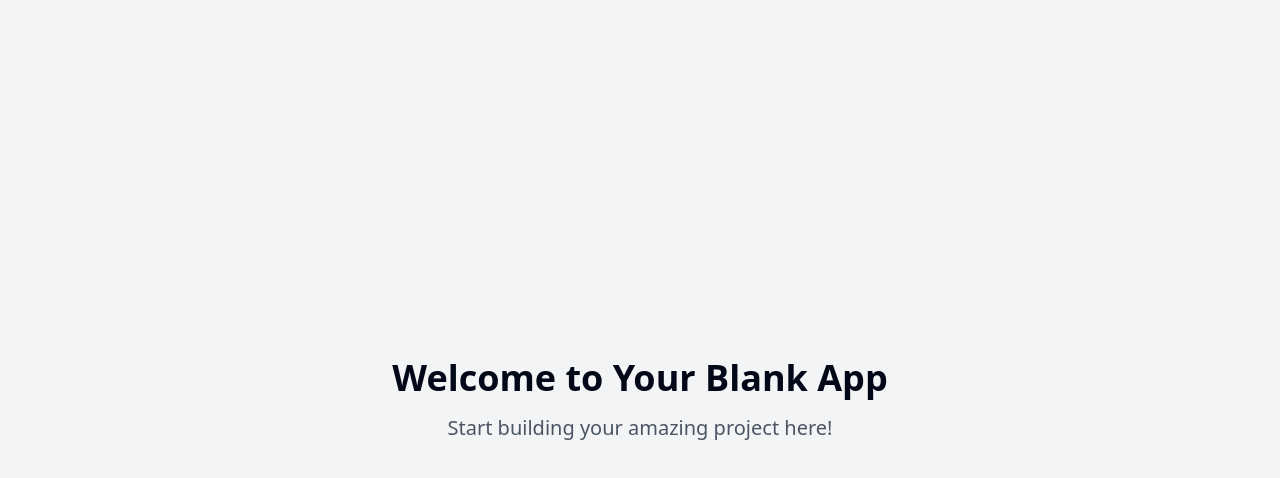
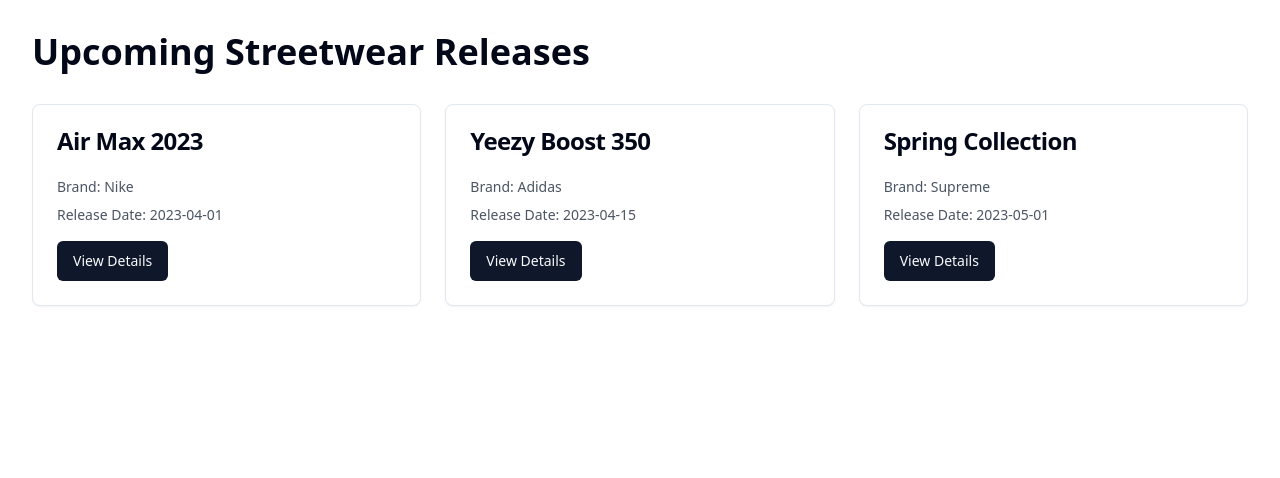
Before and after one commit to ajtruex/streetwear-luminary, a React (Vite) app: page / in a window 1280 px wide. Shown: the top 478 px of the page. Built offline with nearby package versions, Linux system fonts and the light colour scheme.

Commit message:
Create streetwear releases aggregator
Implement a website that aggregates streetwear releases, enhancing the current project to focus on this niche market.
[skip gpt_engineer]

```diff
--- a/src/nav-items.jsx
+++ b/src/nav-items.jsx
@@ -1,5 +1,6 @@
-import { HomeIcon } from "lucide-react";
+import { HomeIcon, ShirtIcon } from "lucide-react";
 import Index from "./pages/Index.jsx";
+import ReleaseDetails from "./pages/ReleaseDetails.jsx";
 
 /**
  * Central place for defining the navigation items. Used for navigation components and routing.
@@ -11,4 +12,10 @@ export const navItems = [
     icon: <HomeIcon className="h-4 w-4" />,
     page: <Index />,
   },
+  {
+    title: "Release Details",
+    to: "/release/:id",
+    icon: <ShirtIcon className="h-4 w-4" />,
+    page: <ReleaseDetails />,
+  },
 ];
--- a/src/pages/Index.jsx
+++ b/src/pages/Index.jsx
@@ -1,11 +1,44 @@
-// Update this page (the content is just a fallback if you fail to update the page)
+import { useQuery } from "@tanstack/react-query";
+import { Card, CardContent, CardHeader, CardTitle } from "@/components/ui/card";
+import { Button } from "@/components/ui/button";
+import { Link } from "react-router-dom";
+
+const fetchReleases = async () => {
+  // Simulating API call
+  return [
+    { id: 1, brand: "Nike", name: "Air Max 2023", date: "2023-04-01" },
+    { id: 2, brand: "Adidas", name: "Yeezy Boost 350", date: "2023-04-15" },
+    { id: 3, brand: "Supreme", name: "Spring Collection", date: "2023-05-01" },
+  ];
+};
 
 const Index = () => {
+  const { data: releases, isLoading, error } = useQuery({
+    queryKey: ["releases"],
+    queryFn: fetchReleases,
+  });
+
+  if (isLoading) return <div>Loading...</div>;
+  if (error) return <div>Error fetching releases</div>;
+
   return (
-    <div className="min-h-screen flex items-center justify-center bg-gray-100">
-      <div className="text-center">
-        <h1 className="text-4xl font-bold mb-4">Welcome to Your Blank App</h1>
-        <p className="text-xl text-gray-600">Start building your amazing project here!</p>
+    <div className="container mx-auto py-8">
+      <h1 className="text-4xl font-bold mb-8">Upcoming Streetwear Releases</h1>
+      <div className="grid grid-cols-1 md:grid-cols-2 lg:grid-cols-3 gap-6">
+        {releases.map((release) => (
+          <Card key={release.id}>
+            <CardHeader>
+              <CardTitle>{release.name}</CardTitle>
+            </CardHeader>
+            <CardContent>
+              <p className="text-sm text-gray-600 mb-2">Brand: {release.brand}</p>
+              <p className="text-sm text-gray-600 mb-4">Release Date: {release.date}</p>
+              <Button asChild>
+                <Link to={`/release/${release.id}`}>View Details</Link>
+              </Button>
+            </CardContent>
+          </Card>
+        ))}
       </div>
     </div>
   );
--- /dev/null
+++ b/src/pages/ReleaseDetails.jsx
@@ -0,0 +1,43 @@
+import { useParams } from "react-router-dom";
+import { useQuery } from "@tanstack/react-query";
+import { Card, CardContent, CardHeader, CardTitle } from "@/components/ui/card";
+
+const fetchReleaseDetails = async (id) => {
+  // Simulating API call
+  const releases = [
+    { id: 1, brand: "Nike", name: "Air Max 2023", date: "2023-04-01", description: "The latest iteration of the iconic Air Max series.", price: "$180" },
+    { id: 2, brand: "Adidas", name: "Yeezy Boost 350", date: "2023-04-15", description: "A new colorway for the popular Yeezy Boost 350.", price: "$220" },
+    { id: 3, brand: "Supreme", name: "Spring Collection", date: "2023-05-01", description: "Supreme's latest seasonal collection featuring new designs and collaborations.", price: "Varies" },
+  ];
+  return releases.find(release => release.id === parseInt(id));
+};
+
+const ReleaseDetails = () => {
+  const { id } = useParams();
+  const { data: release, isLoading, error } = useQuery({
+    queryKey: ["release", id],
+    queryFn: () => fetchReleaseDetails(id),
+  });
+
+  if (isLoading) return <div>Loading...</div>;
+  if (error) return <div>Error fetching release details</div>;
+  if (!release) return <div>Release not found</div>;
+
+  return (
+    <div className="container mx-auto py-8">
+      <Card>
+        <CardHeader>
+          <CardTitle className="text-3xl">{release.name}</CardTitle>
+        </CardHeader>
+        <CardContent>
+          <p className="text-xl mb-2">Brand: {release.brand}</p>
+          <p className="text-lg mb-2">Release Date: {release.date}</p>
+          <p className="text-lg mb-4">Price: {release.price}</p>
+          <p className="text-gray-700">{release.description}</p>
+        </CardContent>
+      </Card>
+    </div>
+  );
+};
+
+export default ReleaseDetails;
```
